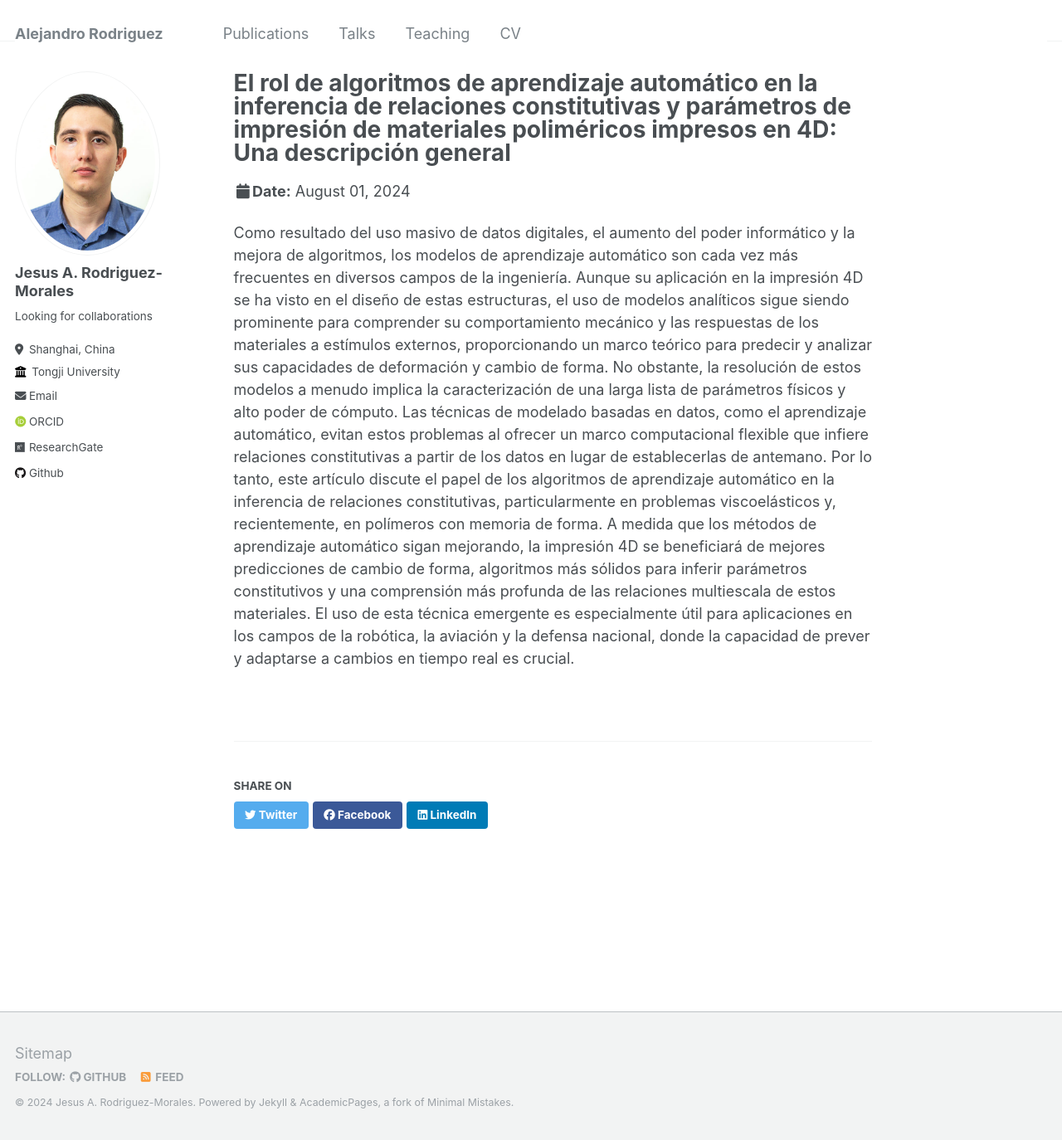
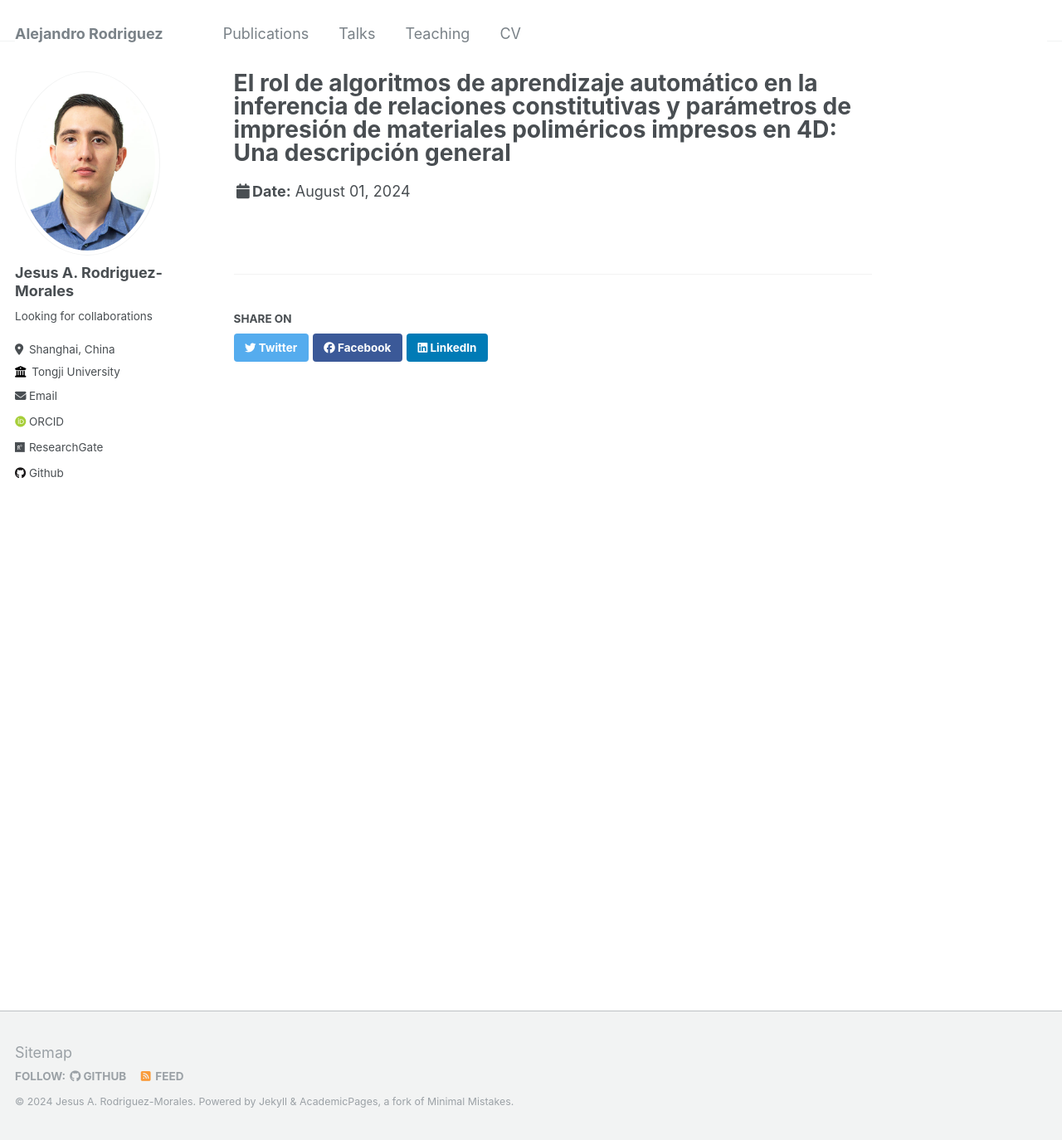
Before and after one commit to alex-rodriguez-m/alex-rodriguez-m.github.io, a Jekyll site: the page built from _talks/2012-03-01-talk-1.md, in a window 1280 px wide and 1374 px high. Shown: the whole window at 83% size. Built offline with Jekyll 4.4.1, drawn with Linux system fonts in a browser that asks for light colours; some web fonts are replaced.

Commit message:
Update 2012-03-01-talk-1.md

```diff
--- a/_talks/2012-03-01-talk-1.md
+++ b/_talks/2012-03-01-talk-1.md
@@ -1,17 +1,9 @@
 ---
 title: "El rol de algoritmos de aprendizaje automático en la inferencia de relaciones constitutivas y parámetros de impresión de materiales poliméricos impresos en 4D: Una descripción general"
 collection: talks
-type: "Talk"
+type: "Conference presentation (Spanish)"
 permalink: /talks/2012-03-01-talk-1
 venue: "National Congress of Space Activities 2024 (CONACES)"
 date: 2024-08-01
 location: "Tamaulipas, Mexico"
 ---
-Como resultado del uso masivo de datos digitales, el aumento del poder informático y la mejora de algoritmos, los modelos de
-aprendizaje automático son cada vez más frecuentes en diversos campos de la ingeniería. Aunque su aplicación en la impresión 4D
-se ha visto en el diseño de estas estructuras, el uso de modelos analíticos sigue siendo prominente para comprender su
-comportamiento mecánico y las respuestas de los materiales a estímulos externos, proporcionando un marco teórico para
-predecir y analizar sus capacidades de deformación y cambio de forma. No obstante, la resolución de estos modelos a menudo
-implica la caracterización de una larga lista de parámetros físicos y alto poder de cómputo. Las técnicas de modelado basadas en datos, como el aprendizaje automático, evitan estos problemas al ofrecer un marco computacional flexible que infiere relaciones
-constitutivas a partir de los datos en lugar de establecerlas de antemano. Por lo tanto, este artículo discute el papel de los
-algoritmos de aprendizaje automático en la inferencia de relaciones constitutivas, particularmente en problemas viscoelásticos y, recientemente, en polímeros con memoria de forma. A medida que los métodos de aprendizaje automático sigan mejorando, la impresión 4D se beneficiará de mejores predicciones de cambio de forma, algoritmos más sólidos para inferir parámetros constitutivos y una comprensión más profunda de las relaciones multiescala de estos materiales. El uso de esta técnica emergente es especialmente útil para aplicaciones en los campos de la robótica, la aviación y la defensa nacional, donde la capacidad de prever y adaptarse a cambios en tiempo real es crucial.
```
